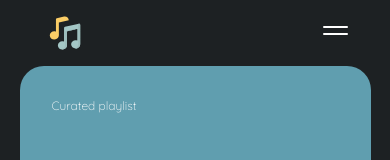
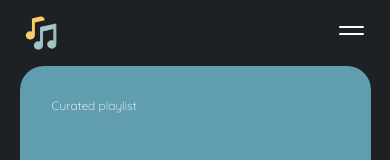
Before and after one commit to Segebari/zug-music, a plain HTML site: page index.html in a window 390 px wide. Shown: the top 160 px of the page. Drawn offline with nearby package versions, Linux system fonts and the light colour scheme.

Commit message:
Update style.css

```diff
--- a/assets/css/style.css
+++ b/assets/css/style.css
@@ -167,6 +167,12 @@ header {
 }
 
 
+@media (max-width: 768px) {
+    .logo {
+        margin-left: 0;
+    }
+}
+
 @media (max-width: 1068px) {
 
     header {
@@ -175,6 +181,12 @@ header {
 
     .search-tab {
         display: none;
+    }
+}
+
+@media (max-width: 480px) {
+    header {
+        padding: 1rem 1.5rem;
     }
 }
 
```
